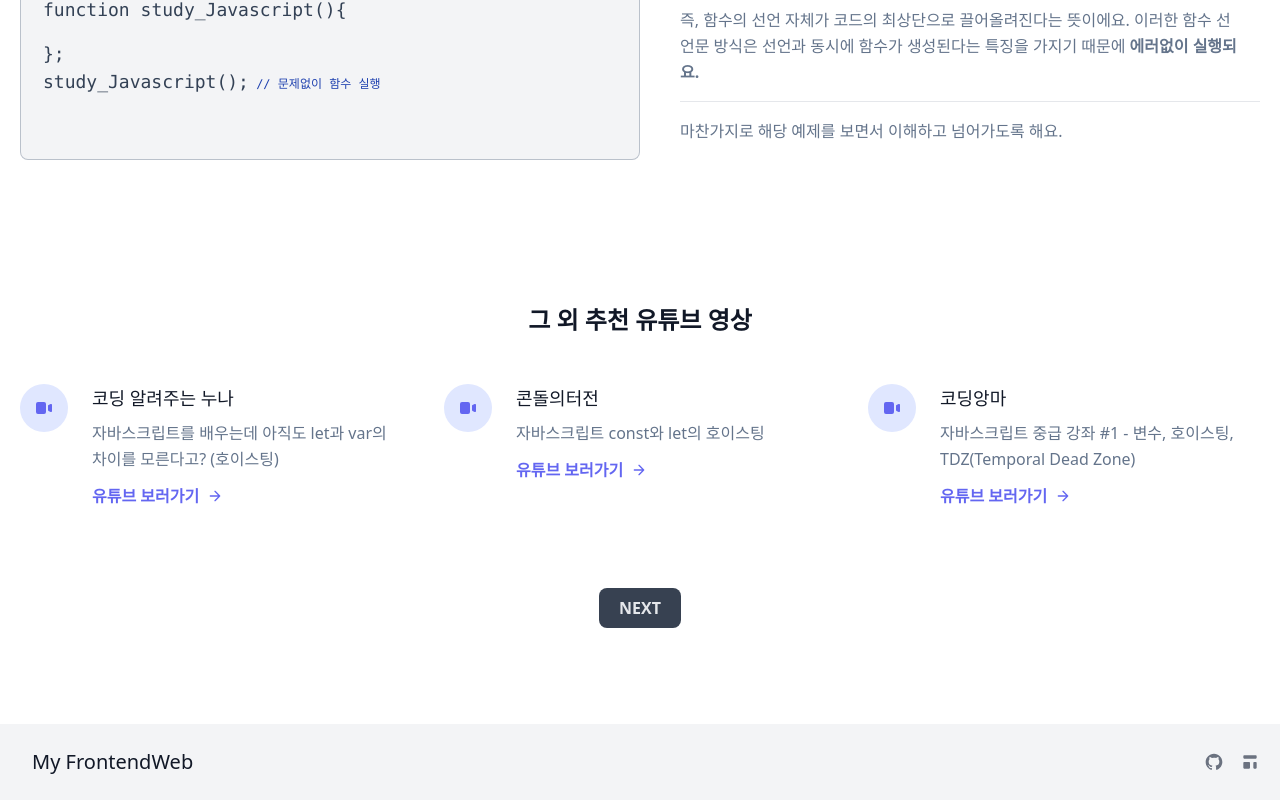
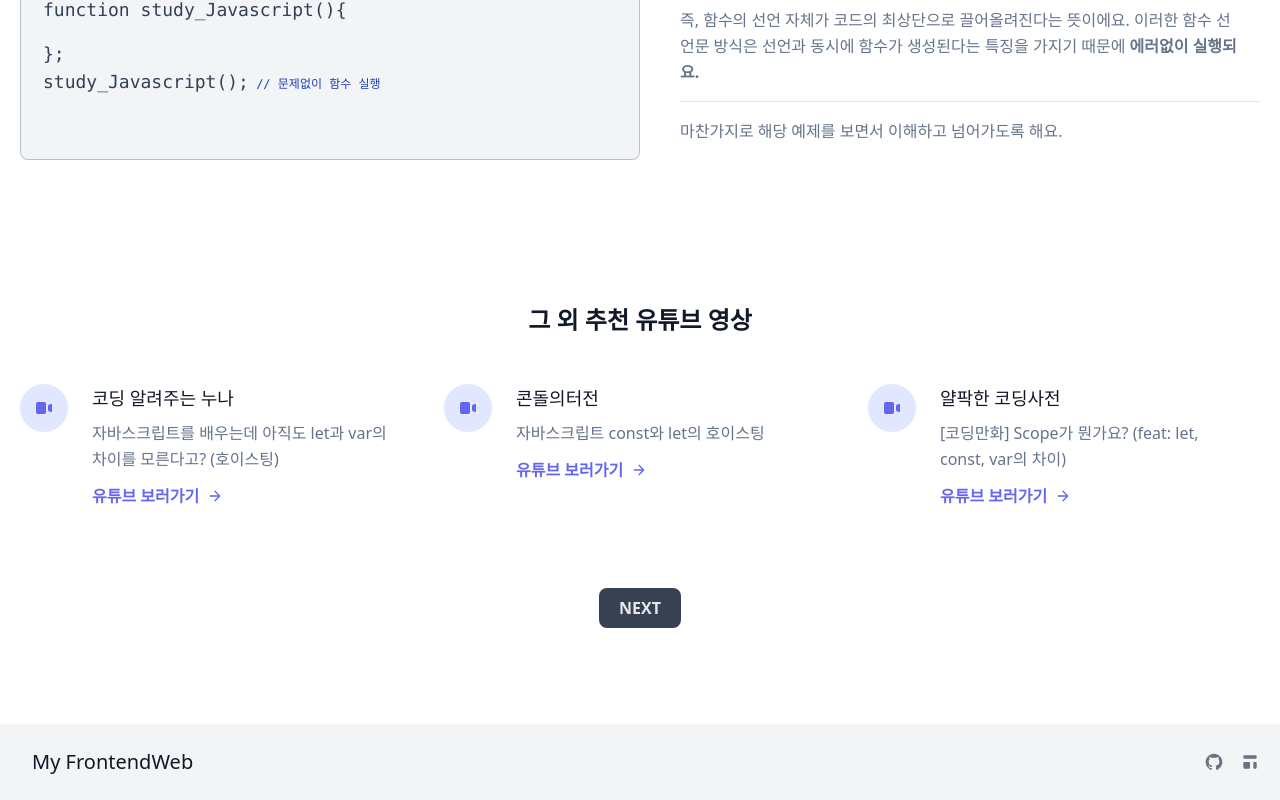
Before and after one commit to Lee-Sang-Beom/nextjs_and_notion, a Next.js app: page /web_basic/hoisting in a window 1280 px wide. Shown: the part 3659-4459 px from the top of the page. Built offline with nearby package versions, Linux system fonts and the light colour scheme.

Commit message:
merge branch webpack_babel_polyfill

```diff
--- a/pages/web_basic/hoisting.tsx
+++ b/pages/web_basic/hoisting.tsx
@@ -492,9 +492,9 @@ export default function Hoisting() {
                             url={`https://www.youtube.com/watch?v=SBTyD_fLZnE`}
                         />
                         <Recommend_Youtube
-                            channel_name={`코딩앙마`}
-                            video_title={`자바스크립트 중급 강좌 #1 - 변수, 호이스팅, TDZ(Temporal Dead Zone)`}
-                            url={`https://www.youtube.com/watch?v=ocGc-AmWSnQ`}
+                            channel_name={`얄팍한 코딩사전`}
+                            video_title={`[코딩만화] Scope가 뭔가요? (feat: let, const, var의 차이)`}
+                            url={`https://www.youtube.com/watch?v=HsJ4oy_jBx0&t=386s`}
                         />
                         </div>
                     </div>
```
